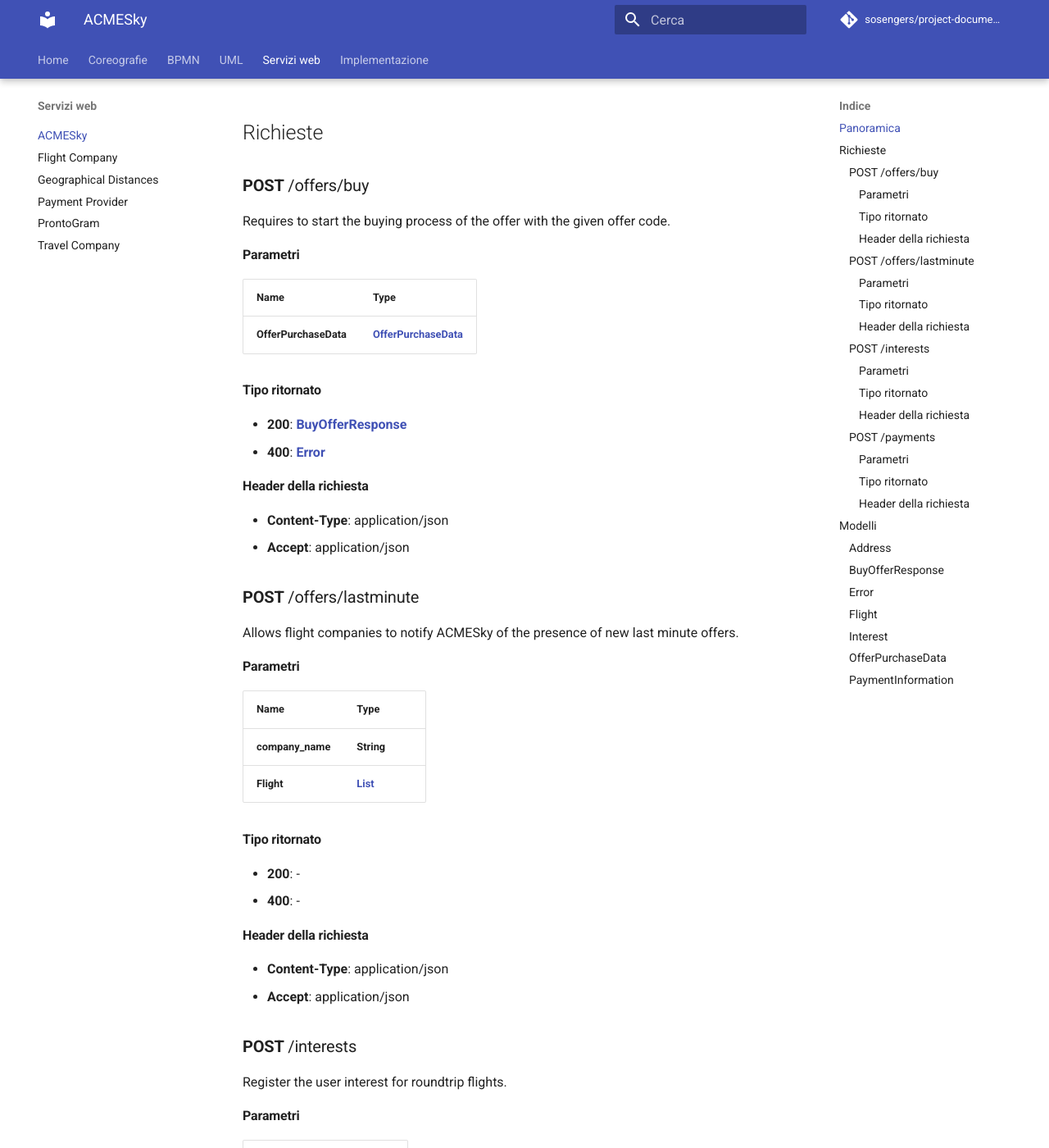
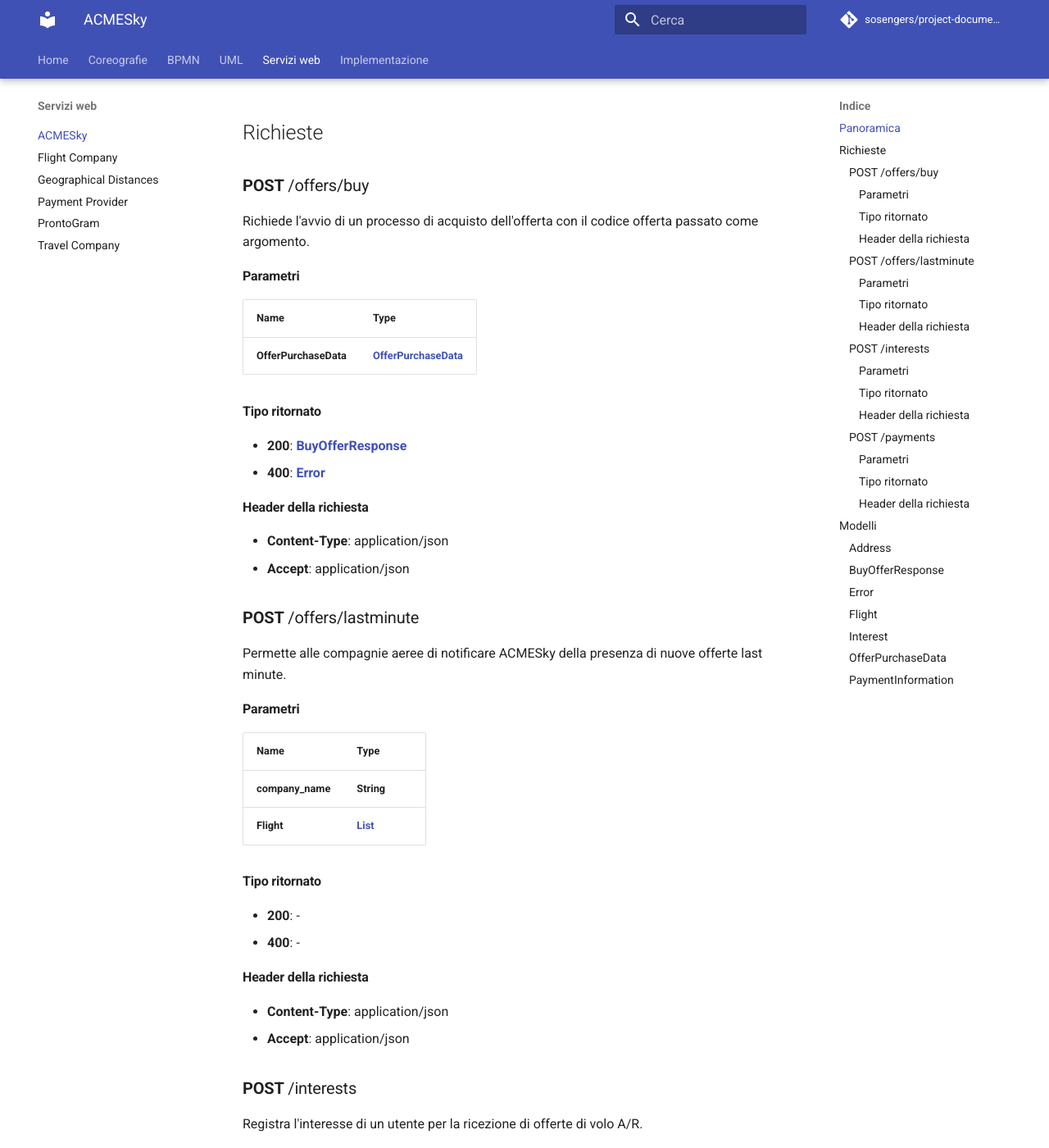
Before and after one commit to sosengers/project-documentation, an MkDocs documentation site: the page built from docs/serviziweb/acmesky/index.md, in a window 1280 px wide and 1400 px high, scrolled down 568 px. Shown: the whole window at 82% size. Built offline with MkDocs 1.6.1 and Material for MkDocs 9.7.7, drawn with Linux system fonts in a browser that asks for light colours; comment, search, counter and statistics services are not loaded; some of the changed text lies outside the part shown.

Commit message:
Tradotta pagina servizi web

```diff
--- a/docs/serviziweb/acmesky/index.md
+++ b/docs/serviziweb/acmesky/index.md
@@ -16,7 +16,7 @@
 
 <a name="buyOffer"></a>
 ### **POST** /offers/buy
-Requires to start the buying process of the offer with the given offer code.
+Richiede l'avvio di un processo di acquisto dell'offerta con il codice offerta passato come argomento.
 
 #### Parametri
 
@@ -36,7 +36,7 @@
 
 <a name="publishLastMinuteOffer"></a>
 ### **POST** /offers/lastminute
-Allows flight companies to notify ACMESky of the presence of new last minute offers.
+Permette alle compagnie aeree di notificare ACMESky della presenza di nuove offerte last minute.
 
 #### Parametri
 
@@ -57,7 +57,7 @@
 
 <a name="registerInterest"></a>
 ### **POST** /interests
-Register the user interest for roundtrip flights.
+Registra l'interesse di un utente per la ricezione di offerte di volo A/R.
 
 #### Parametri
 
@@ -76,7 +76,7 @@
 
 <a name="sendPaymentInformation"></a>
 ### **POST** /payments
-Sends the information received by the user for verification purposes.
+Invia le informazioni di pagamento ricevute dall'utente a fini di verifica.
 
 #### Parametri
 
```
Also changed, not shown: docs/serviziweb/flightcompany/index.md (+3 -3 lines), docs/serviziweb/geodistances/index.md (+1 -1 lines), docs/serviziweb/paymentprovider/index.md (+3 -3 lines), docs/serviziweb/prontogram/index.md (+4 -4 lines), docs/serviziweb/travelcompany/index.md (+4 -4 lines).
